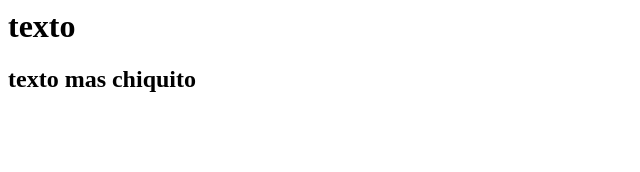
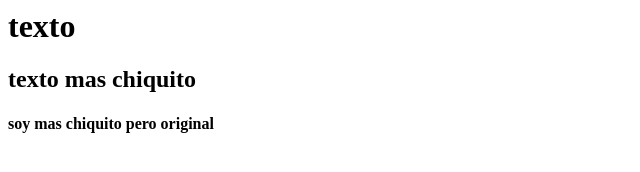
Before and after one commit to davidga1996/para-que-veas, a plain HTML site: page index.html in a window 1280 px wide. Shown: the whole page, without its empty margins (0-640 px from the left). Drawn offline with Linux system fonts and the light colour scheme.

Commit message:
añadi en la linea 9 un h4 de mi rama original

```diff
--- a/index.html
+++ b/index.html
@@ -6,6 +6,7 @@
     <div>
         <h1>texto</h1>
         <h2>texto mas chiquito</h2>
+        <h4>soy mas chiquito pero original</h4>
     </div>
 </body>
 </html>
```
